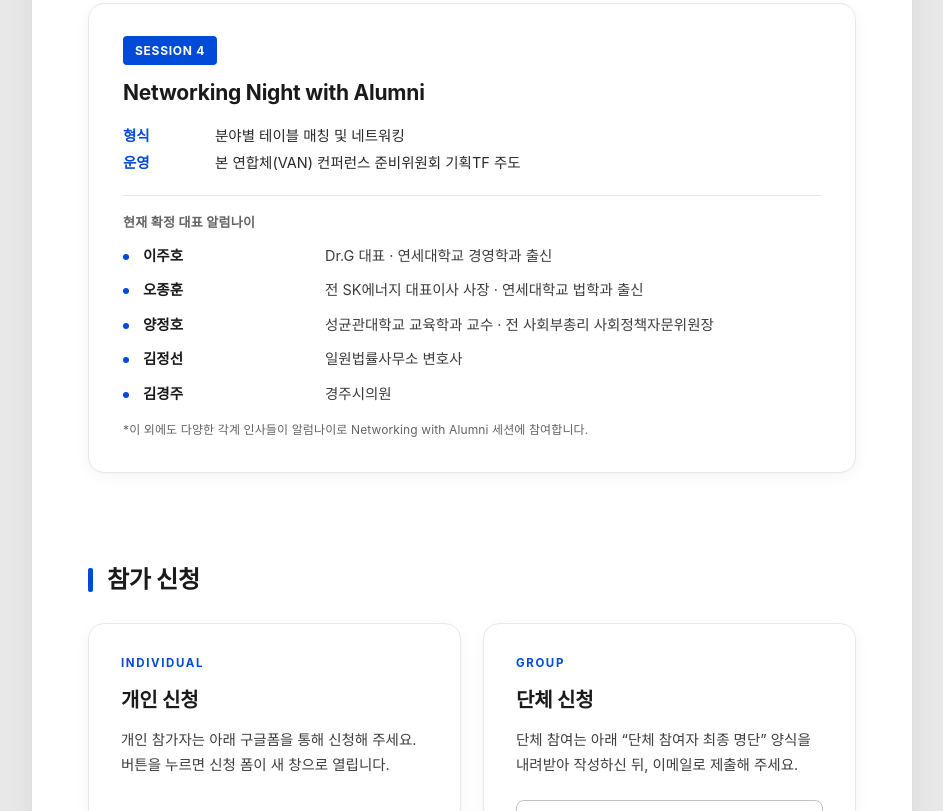
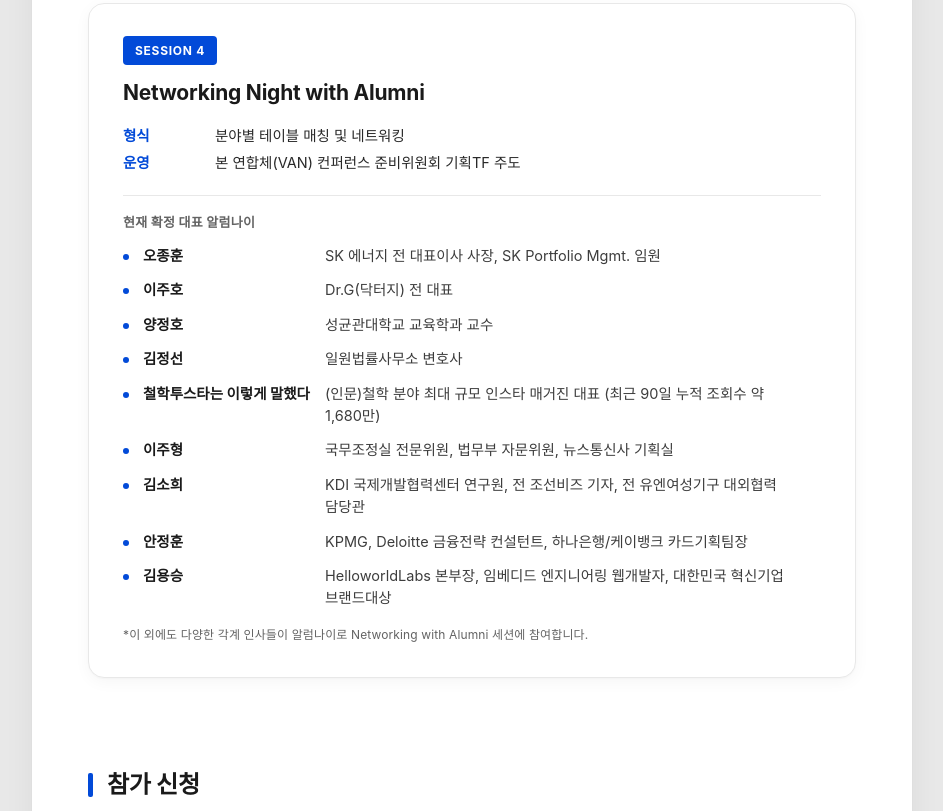
Before and after one commit to wjdduddlf112/van, a plain HTML site: page index.html in a window 1280 px wide. Shown: the part 3418-4229 px from the top of the page, without its empty margins (168-1111 px from the left). Drawn offline with nearby package versions, Linux system fonts and the light colour scheme; a web font is replaced by a local one.

Commit message:
indexedit

```diff
--- a/index.html
+++ b/index.html
@@ -771,7 +771,7 @@
       </dl>
       <div class="roster-label">현재 확정 연사</div>
       <ul class="roster">
-        <li><span class="dot"></span><span class="name">Kenneth Maxwell Nance</span><span class="desc">하버드대학교 박사 · 미국 인트라넷 창시자 · 미국 대통령상 4회 수상</span></li>
+        <li><span class="dot"></span><span class="name">Kenneth Maxwell Nance</span><span class="desc">미군 인트라넷 개편 총괄. 해당 공로로 세계 유일 미국 대통령상 4회 수상, Amazon 선정 세계 50대 리더</span></li>
         <li><span class="dot"></span><span class="name">이광희</span><span class="desc">VIV Tech CTO · 전 Boeing Korea AI Tech Lead</span></li>
         <li><span class="dot"></span><span class="name">김진홍</span><span class="desc">전 공군 방공유도탄사령관 · 국방융복합기술연구소 부소장</span></li>
         <li><span class="dot"></span><span class="name">임영일</span><span class="desc">국방기술진흥연구소 초대 소장 · 국방기술 기획 전문가</span></li>
@@ -820,11 +820,15 @@
       </dl>
       <div class="roster-label">현재 확정 대표 알럼나이</div>
       <ul class="roster">
-        <li><span class="dot"></span><span class="name">이주호</span><span class="desc">Dr.G 대표 · 연세대학교 경영학과 출신</span></li>
-        <li><span class="dot"></span><span class="name">오종훈</span><span class="desc">전 SK에너지 대표이사 사장 · 연세대학교 법학과 출신</span></li>
-        <li><span class="dot"></span><span class="name">양정호</span><span class="desc">성균관대학교 교육학과 교수 · 전 사회부총리 사회정책자문위원장</span></li>
+        <li><span class="dot"></span><span class="name">오종훈</span><span class="desc">SK 에너지 전 대표이사 사장, SK Portfolio Mgmt. 임원</span></li>
+        <li><span class="dot"></span><span class="name">이주호</span><span class="desc">Dr.G(닥터지) 전 대표</span></li>
+        <li><span class="dot"></span><span class="name">양정호</span><span class="desc">성균관대학교 교육학과 교수</span></li>
         <li><span class="dot"></span><span class="name">김정선</span><span class="desc">일원법률사무소 변호사</span></li>
-        <li><span class="dot"></span><span class="name">김경주</span><span class="desc">경주시의원</span></li>
+        <li><span class="dot"></span><span class="name">철학투스타는 이렇게 말했다</span><span class="desc">(인문)철학 분야 최대 규모 인스타 매거진 대표 (최근 90일 누적 조회수 약 1,680만)</span></li>
+        <li><span class="dot"></span><span class="name">이주형</span><span class="desc">국무조정실 전문위원, 법무부 자문위원, 뉴스통신사 기획실</span></li>
+        <li><span class="dot"></span><span class="name">김소희</span><span class="desc">KDI 국제개발협력센터 연구원, 전 조선비즈 기자, 전 유엔여성기구 대외협력 담당관</span></li>
+        <li><span class="dot"></span><span class="name">안정훈</span><span class="desc">KPMG, Deloitte 금융전략 컨설턴트, 하나은행/케이뱅크 카드기획팀장</span></li>
+        <li><span class="dot"></span><span class="name">김용승</span><span class="desc">HelloworldLabs 본부장, 임베디드 엔지니어링 웹개발자, 대한민국 혁신기업 브랜드대상</span></li>
       </ul>
       <p class="roster-note">*이 외에도 다양한 각계 인사들이 알럼나이로 Networking with Alumni 세션에 참여합니다.</p>
     </article>
```
Also changed, not shown: index2/index.html (+9 -5 lines).
